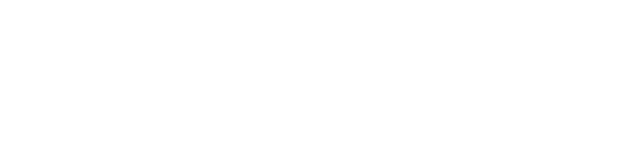
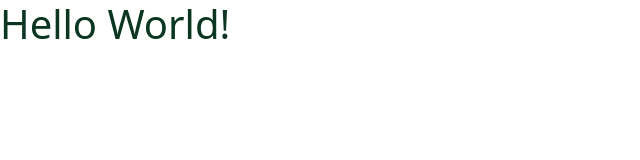
Before and after one commit to user3279/bootstrap, a plain HTML site: page index.html in a window 1280 px wide. Shown: the whole page, without its empty margins (0-640 px from the left). Drawn offline with nearby package versions, Linux system fonts and the light colour scheme.

Commit message:
New Commit

```diff
--- a/index.html
+++ b/index.html
@@ -5,8 +5,13 @@
     <meta http-equiv="X-UA-Compatible" content="IE=edge">
     <meta name="viewport" content="width=device-width, initial-scale=1.0">
     <title>Document</title>
+    <link href="https://cdn.jsdelivr.net/npm/bootstrap@5.3.0-alpha1/dist/css/bootstrap.min.css" rel="stylesheet" integrity="sha384-GLhlTQ8iRABdZLl6O3oVMWSktQOp6b7In1Zl3/Jr59b6EGGoI1aFkw7cmDA6j6gD" crossorigin="anonymous">
+<script src="https://cdn.jsdelivr.net/npm/bootstrap@5.3.0-alpha1/dist/js/bootstrap.bundle.min.js" integrity="sha384-w76AqPfDkMBDXo30jS1Sgez6pr3x5MlQ1ZAGC+nuZB+EYdgRZgiwxhTBTkF7CXvN" crossorigin="anonymous"></script>
 </head>
 <body>
+    <h1 class="text-success-emphasis">
+        Hello World!
+    </h1>
 
 </body>
 </html>
```
